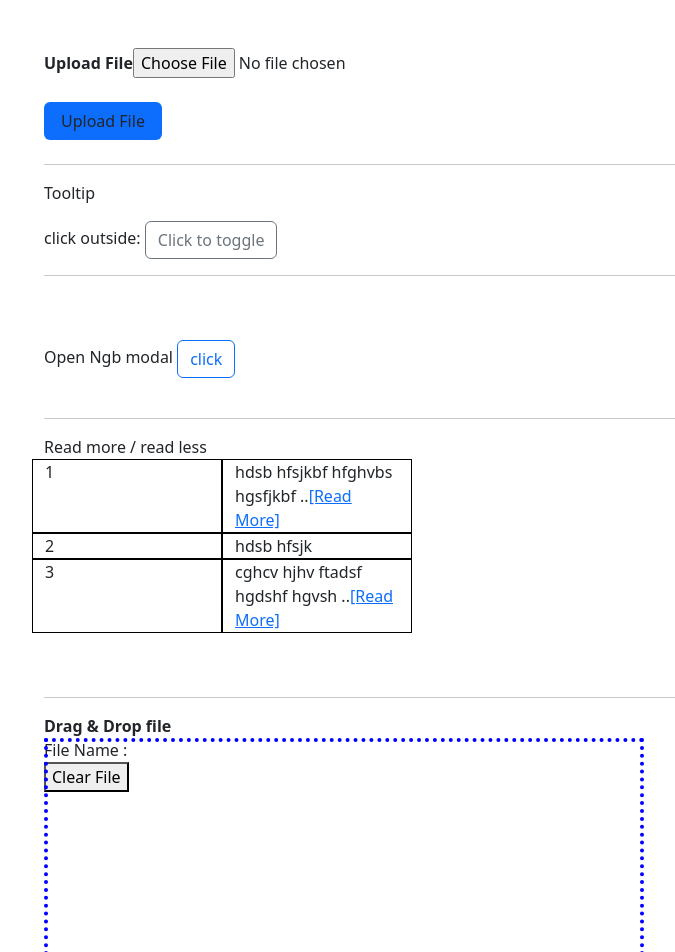
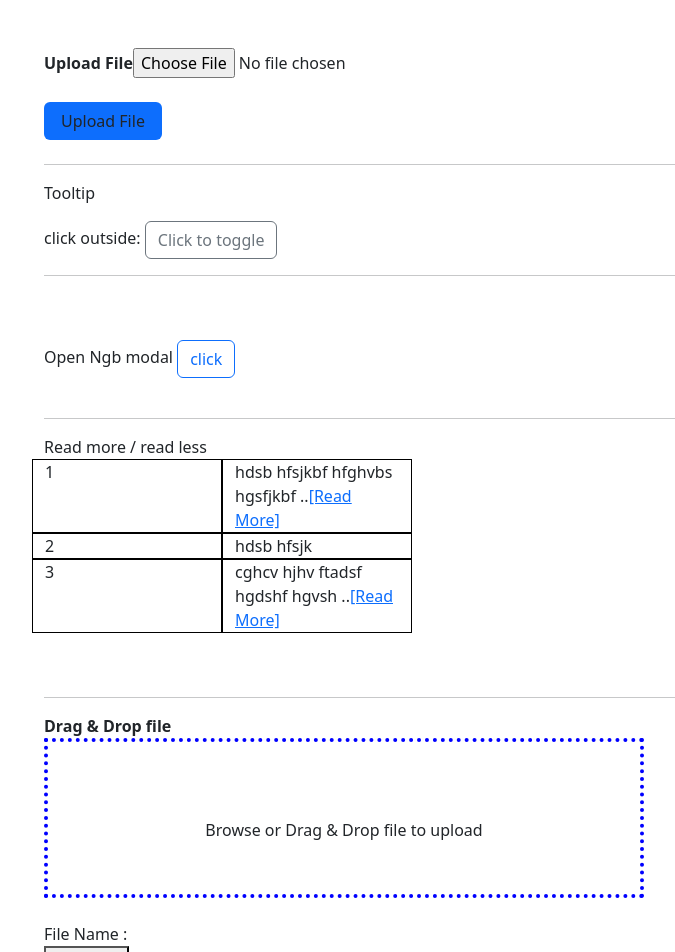
Before and after one commit to shivikki/ExcelUpload, an Angular app in the folder FileUpload/Angular/fileUpload/: page / in a window 1280 px wide. Shown: the top 952 px of the page, without its empty margins (38-713 px from the left). Built offline with nearby package versions, Linux system fonts and the light colour scheme.

Commit message:
drag & drop

```diff
--- a/FileUpload/Angular/fileUpload/src/app/components/upload/upload.component.html
+++ b/FileUpload/Angular/fileUpload/src/app/components/upload/upload.component.html
@@ -47,7 +47,7 @@
     <b>Drag & Drop file</b>
     <div class="fileContainer">
         <input type="file" class="file" (change)="getDragFile($event)" >
-        <div>Browse or Drag & Drop file to upload</div>
+        <div class="dragTxt">Browse or Drag & Drop file to upload</div>
     </div>
     <br>
     <div>
--- a/FileUpload/Angular/fileUpload/src/app/components/upload/upload.component.scss
+++ b/FileUpload/Angular/fileUpload/src/app/components/upload/upload.component.scss
@@ -11,13 +11,21 @@ $colorPrimary:blue;
 
 .fileContainer{
     width:600px;
+    height:10rem;
     border:4px dotted $colorPrimary;
-    position: absolute;
+
 
     .file{
         opacity: 0;
-        padding:9rem;
         width:auto;
-        height:5rem;
+        height:100%;
+        width:100%;
+    }
+
+    .dragTxt{
+        position: relative;
+        bottom:50%;
+        display: flex;
+        justify-content: center;
     }
 }
```
